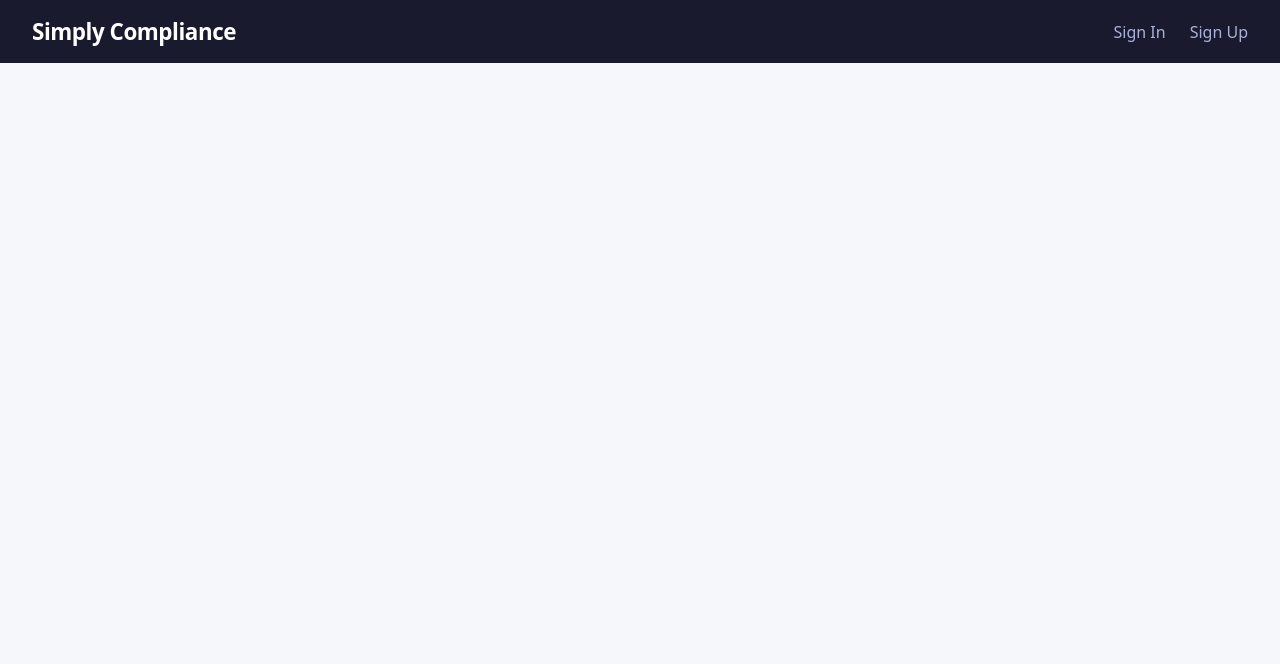
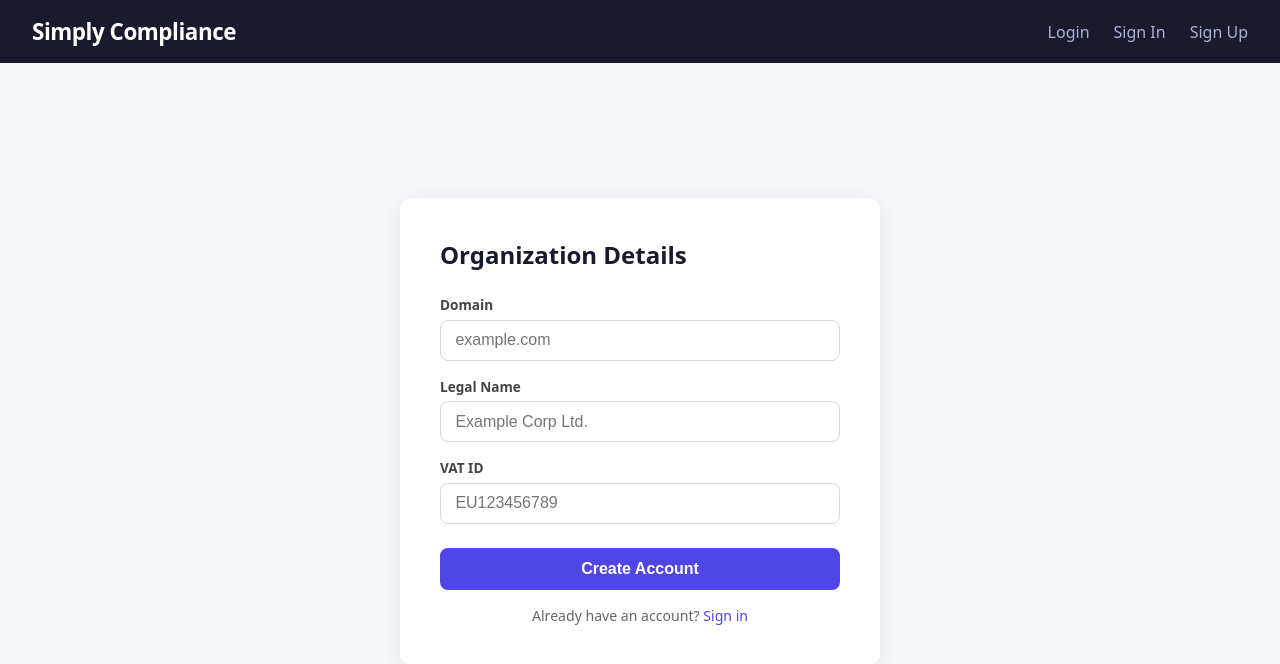
Before and after one commit to mariouged/people4-account-ui, a React (Vite) app: page /account-ui/sign/organization in a window 1280 px wide. Shown: the top 664 px of the page. Built offline with nearby package versions, Linux system fonts and the light colour scheme.

Commit message:
Sign Organization Form and API. First Step. First Form, previous at Sigin.

```diff
--- a/src/App.jsx
+++ b/src/App.jsx
@@ -1,4 +1,5 @@
 import { BrowserRouter, Routes, Route, Navigate, Link } from 'react-router-dom';
+import OrganizationForm from './components/OrganizationForm';
 import NavMenu from './components/NavMenu';
 import NavSign from './components/NavSign';
 import { useContext } from 'react';
@@ -28,6 +29,7 @@ function App() {
         <main className="app-main">
           <Routes>
             <Route path="/" element={<Navigate to="/signin" replace />} />
+            <Route path="/sign/organization" element={<OrganizationForm />} />
             <Route path="/signin" element={<SigninForm />} />
             <Route path="/signup" element={<SignupForm />} />
             <Route path="/signout" element={<SignOut />} />
--- a/src/components/NavSign.jsx
+++ b/src/components/NavSign.jsx
@@ -3,6 +3,7 @@ import { Link } from 'react-router-dom';
 function NavSign() {
   return (
     <nav>
+      <Link to="/organization">Login</Link>
       <Link to="/signin">Sign In</Link>
       <Link to="/signup">Sign Up</Link>
     </nav>
--- /dev/null
+++ b/src/components/OrganizationForm.jsx
@@ -0,0 +1,123 @@
+import { useState } from 'react';
+import { Link, useNavigate } from 'react-router-dom';
+import { organizationSign } from '../services/organizationSign';
+
+const INITIAL = { domain: '', legalName: '', vatId: '' };
+
+function validate(fields) {
+  const errs = {};
+  if (!fields.domain.trim()) errs.domain = 'Domain is required';
+  if (!fields.legalName.trim()) errs.legalName = 'Legal name is required';
+  if (!fields.vatId.trim()) errs.vatId = 'VAT ID is required';
+  return errs;
+}
+
+function OrganizationForm() {
+  const [fields, setFields] = useState(INITIAL);
+  const [errors, setErrors] = useState({});
+  const [status, setStatus] = useState('idle'); // idle | loading | success | error
+  const [apiMessage, setApiMessage] = useState('');
+  const navigate = useNavigate();
+
+  const handleChange = (e) => {
+    const { name, value } = e.target;
+    setFields((prev) => ({ ...prev, [name]: value }));
+    if (errors[name]) setErrors((prev) => ({ ...prev, [name]: '' }));
+  };
+
+  const handleSubmit = async (e) => {
+    e.preventDefault();
+    const errs = validate(fields);
+    if (Object.keys(errs).length > 0) {
+      setErrors(errs);
+      return;
+    }
+    const organization = await organizationSign(fields)
+    if (organization.domain && organization.legalName && organization.vatId) {
+      setStatus('success');
+      navigate('/signin');
+    } else {
+      setStatus('error');
+      setApiMessage('Organization sign failed. Please retry.');
+    }
+  };
+
+  return (
+    <div className="card">
+      <h2>Organization Details</h2>
+      <form className="form" onSubmit={handleSubmit} noValidate>
+
+        <div className="field">
+          <label htmlFor="domain">Domain</label>
+          <input
+            id="domain"
+            name="domain"
+            type="text"
+            value={fields.domain}
+            onChange={handleChange}
+            className={errors.domain ? 'error' : ''}
+            placeholder="example.com"
+            aria-describedby={errors.domain ? 'domain-error' : undefined}
+          />
+          {errors.domain && (
+            <span id="domain-error" className="field-error">{errors.domain}</span>
+          )}
+        </div>
+
+        <div className="field">
+          <label htmlFor="legalName">Legal Name</label>
+          <input
+            id="legalName"
+            name="legalName"
+            type="text"
+            value={fields.legalName}
+            onChange={handleChange}
+            className={errors.legalName ? 'error' : ''}
+            placeholder="Example Corp Ltd."
+            aria-describedby={errors.legalName ? 'legalName-error' : undefined}
+          />
+          {errors.legalName && (
+            <span id="legalName-error" className="field-error">{errors.legalName}</span>
+          )}
+        </div>
+
+        <div className="field">
+          <label htmlFor="vatId">VAT ID</label>
+          <input
+            id="vatId"
+            name="vatId"
+            type="text"
+            value={fields.vatId}
+            onChange={handleChange}
+            className={errors.vatId ? 'error' : ''}
+            placeholder="EU123456789"
+            aria-describedby={errors.vatId ? 'vatId-error' : undefined}
+          />
+          {errors.vatId && (
+            <span id="vatId-error" className="field-error">{errors.vatId}</span>
+          )}
+        </div>
+
+        {status === 'success' && (
+          <div className="alert alert-success" role="alert">{apiMessage}</div>
+        )}
+        {status === 'error' && (
+          <div className="alert alert-error" role="alert">{apiMessage}</div>
+        )}
+
+        <button
+          type="submit"
+          className="btn btn-primary"
+          disabled={status === 'loading'}
+        >
+          {status === 'loading' ? 'Creating account…' : 'Create Account'}
+        </button>
+      </form>
+      <p className="form-footer">
+        Already have an account? <Link to="/signin">Sign in</Link>
+      </p>
+    </div>
+  );
+}
+
+export default OrganizationForm;
--- a/src/services/api.js
+++ b/src/services/api.js
@@ -135,10 +135,12 @@ async function mainHeadersAndCookies() {
   }
 }
 
+// TODO remove @use utils.js
 export function hasHeadersAndCookies() {
   return getSessionStorageItem('session_id') && getSessionStorageItem('x_request_id') && getSessionStorageItem('x_id');
 }
 
+// TODO remove @use utils.js
 export function getSessionStorageItem(key) {
   if (!window.sessionStorage) {
     console.warn('sessionStorage is not available in this environment.');
@@ -175,6 +177,7 @@ async function fetchHeadersAndCookies() {
   }
 }
 
+// TODO remove @use utils.js
 function generateBearerToken() {
   return getSessionStorageItem('x_request_id') + '.' + getSessionStorageItem('x_id');
 }
--- /dev/null
+++ b/src/services/organizationSign.js
@@ -0,0 +1,41 @@
+import { hasAllSessionHeaders, generateBearerToken, getSessionItem } from './utils';
+
+const organizationStruct = {
+  domain: '',
+  legalName: '',
+  vatId: '',
+};
+
+export async function organizationSign({ ...organization }) {
+  const result = {
+    organization: null,
+    message: '',
+  };
+  if (!organization.domain || !organization.legalName || !organization.vatId) {
+    result.message = 'Missing required organization fields';
+    return result;
+  }
+  if (!hasAllSessionHeaders()) {
+    result.message = 'Invalid session headers. H0-01';
+    return result;
+  }
+  try {
+    const response = await fetch(`${import.meta.env.VITE_ACCOUNT_API_URL_BASE}/organization`, {
+      method: 'PUT',
+      headers: {
+        'Content-Type': 'application/json',
+        'Authorization': `Bearer ${generateBearerToken()}`,
+        'X-Session-Id': getSessionItem('session_id') || '',
+      },
+      body: JSON.stringify({ ...organization }),
+    });
+    const res = await response.json();
+    if (res.organization && Object.keys(res.organization).length > 0) {
+      result.organization = res.organization;
+    }
+  } catch (err) {
+    console.error(err.message || 'sign Organization failed');
+    result.message = 'sign Organization failed';
+  }
+  return result;
+}
--- /dev/null
+++ b/src/services/utils.js
@@ -0,0 +1,16 @@
+
+export function hasAllSessionHeaders() {
+  return getSessionItem('session_id') && getSessionItem('x_request_id') && getSessionItem('x_id');
+}
+
+export function getSessionItem(key) {
+  if (!window.sessionStorage) {
+    console.warn('sessionStorage is not available in this environment.');
+    return null;
+  }
+  return sessionStorage.getItem(key);
+}
+
+export function generateBearerToken() {
+  return getSessionItem('x_request_id') + '.' + getSessionItem('x_id');
+}
```
